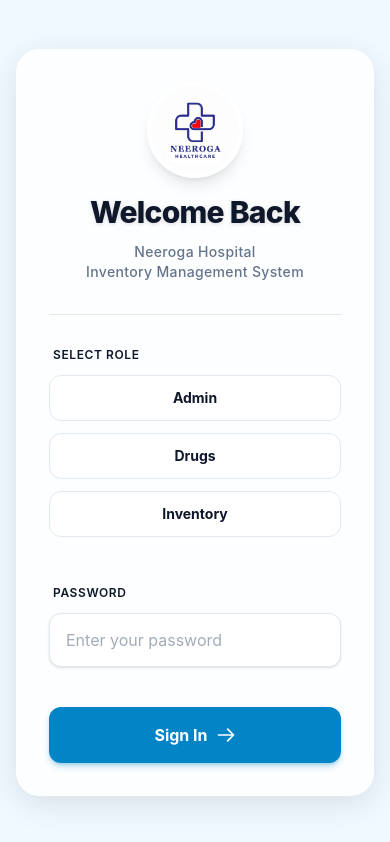
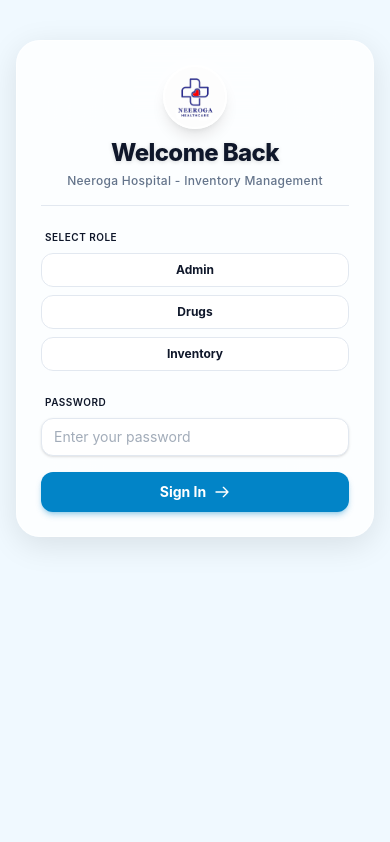
Before and after one commit to harsha2161/Neeroga_Hospital_Management_System, a React app in the folder frontend/: page / in a window 390 px wide. Built offline with nearby package versions, Linux system fonts and the light colour scheme; the HTML template or start-up script is replaced by a standard one.

Commit message:
feat: improve login page layout and styling for better user experience

```diff
--- a/frontend/src/pages/auth/login.jsx
+++ b/frontend/src/pages/auth/login.jsx
@@ -44,33 +44,33 @@
 
 
     return (
-        <div className="h-screen w-screen overflow-hidden flex items-center justify-center bg-hospital-bg p-4 font-sans relative">
+        <div className="h-[100dvh] w-screen overflow-hidden flex items-start sm:items-center justify-center bg-hospital-bg p-4 font-sans relative">
 
-            <div className="w-full max-w-4xl max-h-full overflow-y-auto bg-hospital-surface/80 backdrop-blur-2xl border border-white/50 rounded-3xl p-8 sm:p-12 shadow-[0_8px_32px_0_rgba(0,0,0,0.1)] transition-all duration-500 relative z-10 custom-scrollbar flex flex-col md:flex-row items-center gap-8 md:gap-12">
+            <div className="w-full max-w-4xl max-h-full overflow-y-auto bg-hospital-surface/80 backdrop-blur-2xl border border-white/50 rounded-3xl p-6 sm:p-8 md:p-12 shadow-[0_8px_32px_0_rgba(0,0,0,0.1)] transition-all duration-500 relative z-10 custom-scrollbar flex flex-col md:flex-row items-center gap-4 sm:gap-6 md:gap-12 mt-6 sm:mt-0">
 
-                <div className="w-full md:w-5/12 flex flex-col items-center justify-center text-center group cursor-pointer border-b md:border-b-0 md:border-r border-slate-200 pb-8 md:pb-0 md:pr-12">
-                    <div className="inline-block mb-4 sm:mb-6 relative transition-transform duration-500 group-hover:scale-110 group-hover:rotate-3">
+                <div className="w-full md:w-5/12 flex flex-col items-center justify-center text-center group cursor-pointer border-b md:border-b-0 md:border-r border-slate-200 pb-4 sm:pb-6 md:pb-0 md:pr-12">
+                    <div className="inline-block mb-2 sm:mb-4 md:mb-6 relative transition-transform duration-500 group-hover:scale-110 group-hover:rotate-3">
                         <div className="absolute inset-0 bg-white/30 rounded-full blur-xl group-hover:bg-white/50 transition-colors duration-500"></div>
                         <img
                             src="/neeroga_logo.jpg"
                             alt="Neeroga Hospital Logo"
-                            className="w-24 h-24 sm:w-36 sm:h-36 object-cover rounded-full border-4 border-white shadow-lg relative z-10"
+                            className="w-16 h-16 sm:w-24 sm:h-24 md:w-36 md:h-36 object-cover rounded-full border-2 sm:border-4 border-white shadow-lg relative z-10"
                         />
                     </div>
-                    <h2 className="text-3xl sm:text-4xl font-extrabold text-hospital-text tracking-tight mb-2 drop-shadow-sm">Welcome Back</h2>
-                    <p className="text-hospital-muted text-sm sm:text-base font-medium tracking-wide mt-1">
-                        Neeroga Hospital<br />Inventory Management System
+                    <h2 className="text-2xl sm:text-3xl md:text-4xl font-extrabold text-hospital-text tracking-tight mb-1 sm:mb-2 drop-shadow-sm">Welcome Back</h2>
+                    <p className="text-hospital-muted text-xs sm:text-sm md:text-base font-medium tracking-wide mt-0 sm:mt-1">
+                        Neeroga Hospital<br className="hidden sm:block" /> <span className="sm:hidden">-</span> Inventory Management
                     </p>
                 </div>
 
-                <form onSubmit={handleLogin} className="w-full md:w-7/12 flex flex-col gap-6 sm:gap-8">
-                    <div className="flex flex-col gap-3">
-                        <label className="text-xs sm:text-sm font-semibold text-hospital-text uppercase tracking-wider ml-1">Select Role</label>
-                        <div className="grid grid-cols-1 sm:grid-cols-3 gap-3">
+                <form onSubmit={handleLogin} className="w-full md:w-7/12 flex flex-col gap-3 sm:gap-6 md:gap-8 pt-2 sm:pt-0">
+                    <div className="flex flex-col gap-2 sm:gap-3">
+                        <label className="text-[10px] sm:text-xs md:text-sm font-semibold text-hospital-text uppercase tracking-wider ml-1">Select Role</label>
+                        <div className="grid grid-cols-1 sm:grid-cols-3 gap-2 sm:gap-3">
                             <button
                                 type="button"
                                 onClick={() => { setRole('Admin'); setUsername('Admin'); }}
-                                className={`py-3 px-2 rounded-xl text-sm font-bold transition-all duration-300 active:scale-95 flex items-center justify-center border ${role === 'Admin'
+                                className={`py-2 sm:py-3 px-2 rounded-xl text-xs sm:text-sm font-bold transition-all duration-300 active:scale-95 flex items-center justify-center border ${role === 'Admin'
                                         ? 'bg-hospital-primary text-white border-hospital-primary shadow-lg scale-105 -translate-y-1'
                                         : 'bg-white text-hospital-text border-slate-200 hover:bg-slate-50 hover:shadow-md hover:-translate-y-0.5'
                                     }`}
@@ -80,7 +80,7 @@
                             <button
                                 type="button"
                                 onClick={() => { setRole('Drugs'); setUsername(''); }}
-                                className={`py-3 px-2 rounded-xl text-sm font-bold transition-all duration-300 active:scale-95 flex items-center justify-center border ${role === 'Drugs'
+                                className={`py-2 sm:py-3 px-2 rounded-xl text-xs sm:text-sm font-bold transition-all duration-300 active:scale-95 flex items-center justify-center border ${role === 'Drugs'
                                         ? 'bg-hospital-primary text-white border-hospital-primary shadow-lg scale-105 -translate-y-1'
                                         : 'bg-white text-hospital-text border-slate-200 hover:bg-slate-50 hover:shadow-md hover:-translate-y-0.5'
                                     }`}
@@ -90,7 +90,7 @@
                             <button
                                 type="button"
                                 onClick={() => { setRole('Inventory'); setUsername(''); }}
-                                className={`py-3 px-2 rounded-xl text-sm font-bold transition-all duration-300 active:scale-95 flex items-center justify-center border ${role === 'Inventory'
+                                className={`py-2 sm:py-3 px-2 rounded-xl text-xs sm:text-sm font-bold transition-all duration-300 active:scale-95 flex items-center justify-center border ${role === 'Inventory'
                                         ? 'bg-hospital-primary text-white border-hospital-primary shadow-lg scale-105 -translate-y-1'
                                         : 'bg-white text-hospital-text border-slate-200 hover:bg-slate-50 hover:shadow-md hover:-translate-y-0.5'
                                     }`}
@@ -102,9 +102,9 @@
 
                     <div className={`grid transition-all duration-500 ease-in-out ${role && role !== 'Admin' ? 'grid-rows-[1fr] opacity-100' : 'grid-rows-[0fr] opacity-0'}`}>
                         <div className="overflow-hidden">
-                            <div className="flex flex-col gap-3 pt-2 pb-1">
-                                <label className="text-xs sm:text-sm font-semibold text-hospital-text uppercase tracking-wider ml-1">Select Username</label>
-                                <div className="flex flex-wrap gap-2 sm:gap-3">
+                            <div className="flex flex-col gap-2 sm:gap-3 pt-1 pb-1">
+                                <label className="text-[10px] sm:text-xs md:text-sm font-semibold text-hospital-text uppercase tracking-wider ml-1">Select Username</label>
+                                <div className="flex flex-nowrap overflow-x-auto gap-2 sm:gap-3 pb-2 custom-scrollbar w-full">
                                     {role === 'Drugs' && (
                                         <>
                                             {['Officer', 'OPD', 'Theater', 'Channel Room'].map((u, i) => (
@@ -113,7 +113,7 @@
                                                     type="button"
                                                     style={{ animationDelay: `${i * 50}ms` }}
                                                     onClick={() => setUsername(u)}
-                                                    className={`flex-1 min-w-[100px] sm:min-w-[120px] py-2.5 px-3 rounded-xl text-xs sm:text-sm font-semibold transition-all duration-300 active:scale-95 border animate-fade-in text-center ${username === u
+                                                    className={`flex-shrink-0 py-1.5 sm:py-2.5 px-3 sm:px-4 rounded-lg sm:rounded-xl text-xs sm:text-sm font-semibold transition-all duration-300 active:scale-95 border animate-fade-in text-center whitespace-nowrap ${username === u
                                                             ? 'bg-hospital-primary text-white border-hospital-primary shadow-md scale-105'
                                                             : 'bg-white text-hospital-text border-slate-200 hover:bg-slate-50 hover:border-slate-300'
                                                         }`}
@@ -131,7 +131,7 @@
                                                     type="button"
                                                     style={{ animationDelay: `${i * 50}ms` }}
                                                     onClick={() => setUsername(u)}
-                                                    className={`flex-1 min-w-[100px] sm:min-w-[120px] py-2.5 px-3 rounded-xl text-xs sm:text-sm font-semibold transition-all duration-300 active:scale-95 border animate-fade-in text-center ${username === u
+                                                    className={`flex-shrink-0 py-1.5 sm:py-2.5 px-3 sm:px-4 rounded-lg sm:rounded-xl text-xs sm:text-sm font-semibold transition-all duration-300 active:scale-95 border animate-fade-in text-center whitespace-nowrap ${username === u
                                                             ? 'bg-hospital-primary text-white border-hospital-primary shadow-md scale-105'
                                                             : 'bg-white text-hospital-text border-slate-200 hover:bg-slate-50 hover:border-slate-300'
                                                         }`}
@@ -146,8 +146,8 @@
                         </div>
                     </div>
 
-                    <div className="flex flex-col gap-3">
-                        <label htmlFor="password" className="text-xs sm:text-sm font-semibold text-hospital-text uppercase tracking-wider ml-1">Password</label>
+                    <div className="flex flex-col gap-2 sm:gap-3">
+                        <label htmlFor="password" className="text-[10px] sm:text-xs md:text-sm font-semibold text-hospital-text uppercase tracking-wider ml-1">Password</label>
                         <input
                             type="password"
                             id="password"
@@ -155,17 +155,17 @@
                             value={password}
                             onChange={(e) => setPassword(e.target.value)}
                             required
-                            className="w-full px-4 py-3.5 rounded-xl border border-slate-200 bg-white text-hospital-text text-base transition-all duration-300
+                            className="w-full px-3 sm:px-4 py-2 sm:py-3.5 rounded-xl border border-slate-200 bg-white text-hospital-text text-sm sm:text-base transition-all duration-300
                             placeholder:text-hospital-muted/60 focus:outline-none focus:border-hospital-secondary focus:ring-4 focus:ring-hospital-secondary/20 shadow-sm"
                         />
                     </div>
 
                     <button
                         type="submit"
-                        className="mt-4 w-full bg-hospital-primary hover:bg-hospital-secondary text-white text-base sm:text-lg font-bold py-4 rounded-xl transition-all duration-300 shadow-md shadow-hospital-primary/30 hover:shadow-lg hover:shadow-hospital-secondary/40 hover:-translate-y-1 active:translate-y-0 active:scale-[0.98] flex items-center justify-center gap-2 group"
+                        className="mt-1 sm:mt-4 w-full bg-hospital-primary hover:bg-hospital-secondary text-white text-sm sm:text-lg font-bold py-2.5 sm:py-4 rounded-xl transition-all duration-300 shadow-md shadow-hospital-primary/30 hover:shadow-lg hover:shadow-hospital-secondary/40 hover:-translate-y-1 active:translate-y-0 active:scale-[0.98] flex items-center justify-center gap-2 group"
                     >
                         <span>Sign In</span>
-                        <svg className="w-5 h-5 transform transition-transform duration-300 group-hover:translate-x-1" fill="none" stroke="currentColor" viewBox="0 0 24 24" xmlns="http://www.w3.org/2000/svg"><path strokeLinecap="round" strokeLinejoin="round" strokeWidth={2} d="M14 5l7 7m0 0l-7 7m7-7H3" /></svg>
+                        <svg className="w-4 h-4 sm:w-5 sm:h-5 transform transition-transform duration-300 group-hover:translate-x-1" fill="none" stroke="currentColor" viewBox="0 0 24 24" xmlns="http://www.w3.org/2000/svg"><path strokeLinecap="round" strokeLinejoin="round" strokeWidth={2} d="M14 5l7 7m0 0l-7 7m7-7H3" /></svg>
                     </button>
                 </form>
             </div>
```
